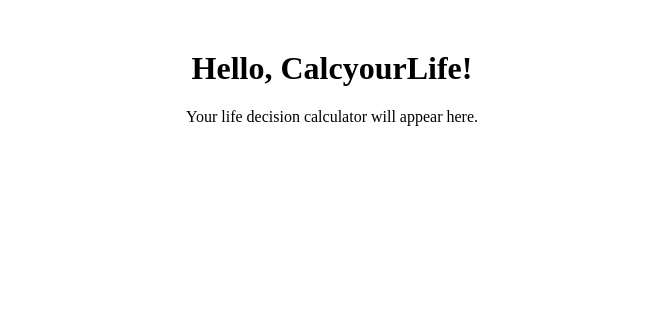
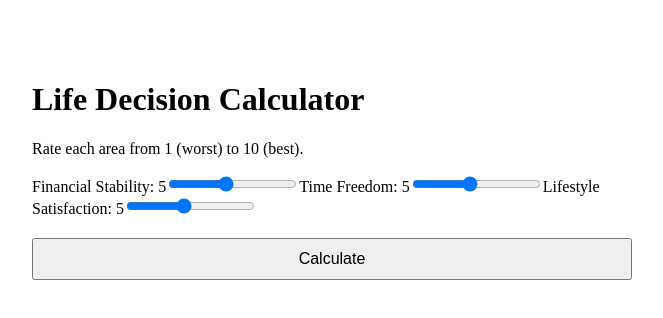
Before and after one commit to billybirdsong93/CalcYourLifeMinimal, a Next.js app: page / in a window 1280 px wide. Shown: the top 318 px of the page, without its empty margins (308-971 px from the left). Built offline with nearby package versions, Linux system fonts and the light colour scheme.

Commit message:
add calculator ui

```diff
--- a/app/page.js
+++ b/app/page.js
@@ -1,8 +1,75 @@
+"use client";
+
+import { useState } from "react";
+
 export default function Home() {
-  return (
-    <div style={{ textAlign: 'center', marginTop: '50px' }}>
-      <h1>Hello, CalcyourLife!</h1>
-      <p>Your life decision calculator will appear here.</p>
-    </div>
-  )
+const [financial, setFinancial] = useState(5);
+const [time, setTime] = useState(5);
+const [lifestyle, setLifestyle] = useState(5);
+const [result, setResult] = useState(null);
+
+const calculateScore = () => {
+const score = Math.round((financial + time + lifestyle) / 3);
+setResult(score);
+};
+
+return (
+<main style={{ maxWidth: "600px", margin: "40px auto", padding: "20px" }}>
+<h1>Life Decision Calculator</h1>
+<p>Rate each area from 1 (worst) to 10 (best).</p>
+
+<label>
+Financial Stability: {financial}
+<input
+type="range"
+min="1"
+max="10"
+value={financial}
+onChange={(e) => setFinancial(Number(e.target.value))}
+/>
+</label>
+
+<label>
+Time Freedom: {time}
+<input
+type="range"
+min="1"
+max="10"
+value={time}
+onChange={(e) => setTime(Number(e.target.value))}
+/>
+</label>
+
+<label>
+Lifestyle Satisfaction: {lifestyle}
+<input
+type="range"
+min="1"
+max="10"
+value={lifestyle}
+onChange={(e) => setLifestyle(Number(e.target.value))}
+/>
+</label>
+
+<button
+onClick={calculateScore}
+style={{
+marginTop: "20px",
+padding: "10px",
+width: "100%",
+fontSize: "16px",
+cursor: "pointer",
+}}
+>
+Calculate
+</button>
+
+{result && (
+<div style={{ marginTop: "30px" }}>
+<h2>Your Life Score</h2>
+<p style={{ fontSize: "24px" }}>{result} / 10</p>
+</div>
+)}
+</main>
+);
 }
```
